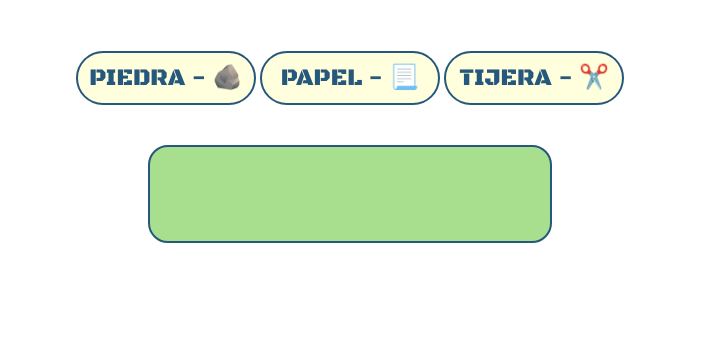
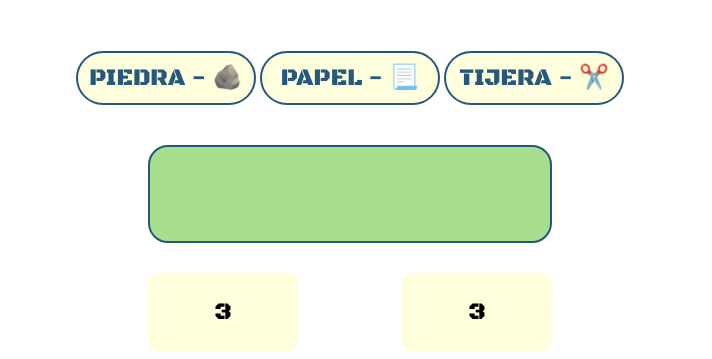
Before and after one commit to andrests32/JuegoWeb-P-P-T, a plain HTML site: page mokepon.html in a window 1280 px wide. Both pictures are taken after a click on the button "Seleccionar". Shown: the part 451-810 px from the top of the page, without its empty margins (290-1002 px from the left). Drawn offline with Linux system fonts and the light colour scheme.

Commit message:
Agregamos nuevos estilos a la web acomodamos la caja de ataques de los jugadores

```diff
--- a/mokepon.html
+++ b/mokepon.html
@@ -77,7 +77,6 @@
             </div>
 
             <div>
-                    <!--En esya linea de parrrafo se hara la inyeccion de de un mensaje a travez de JavaScript.. -->
 
                 <div id="mensajes">
                     <p id="resultados"></p>
@@ -86,13 +85,21 @@
                     </section>
                 </div>
 
-                <div>
+                <div class="contenedor-mensajes-ataque">
+                    <div class="cajas">
+                        <p id="mascota-elejida-jugador"> </p>
+                        <p id="vidas-jugador"> 3 </p>
                         <div id="ataques-del-jugador"></div>
+                    </div>
+
+                    <div class="cajas">
+                        <p id="mascota-elejida-enemigo"> </p>
+                        <p id="vidas-enemigo"> 3 </p>
                         <div id="ataques-del-enemigo"></div>
                     </div>
 
                 </div>
-
+            </div>
     </section>
 
 </body>
--- a/style.css
+++ b/style.css
@@ -197,3 +197,20 @@ input {
     border-radius: 10px;
 
 }
+
+.contenedor-mensajes-ataque {
+   display: flex;
+   justify-content: space-between;
+
+}
+
+.cajas {
+    margin-top: 30px;
+    width: 150px;
+
+    background-color: #FFFFDD;
+    text-align: center;
+    border-radius: 10px;
+    font-family: 'Black Ops One', cursive;
+    font-size: x-large;
+}
```
Lines whose indentation alone changed are shown as unchanged.
